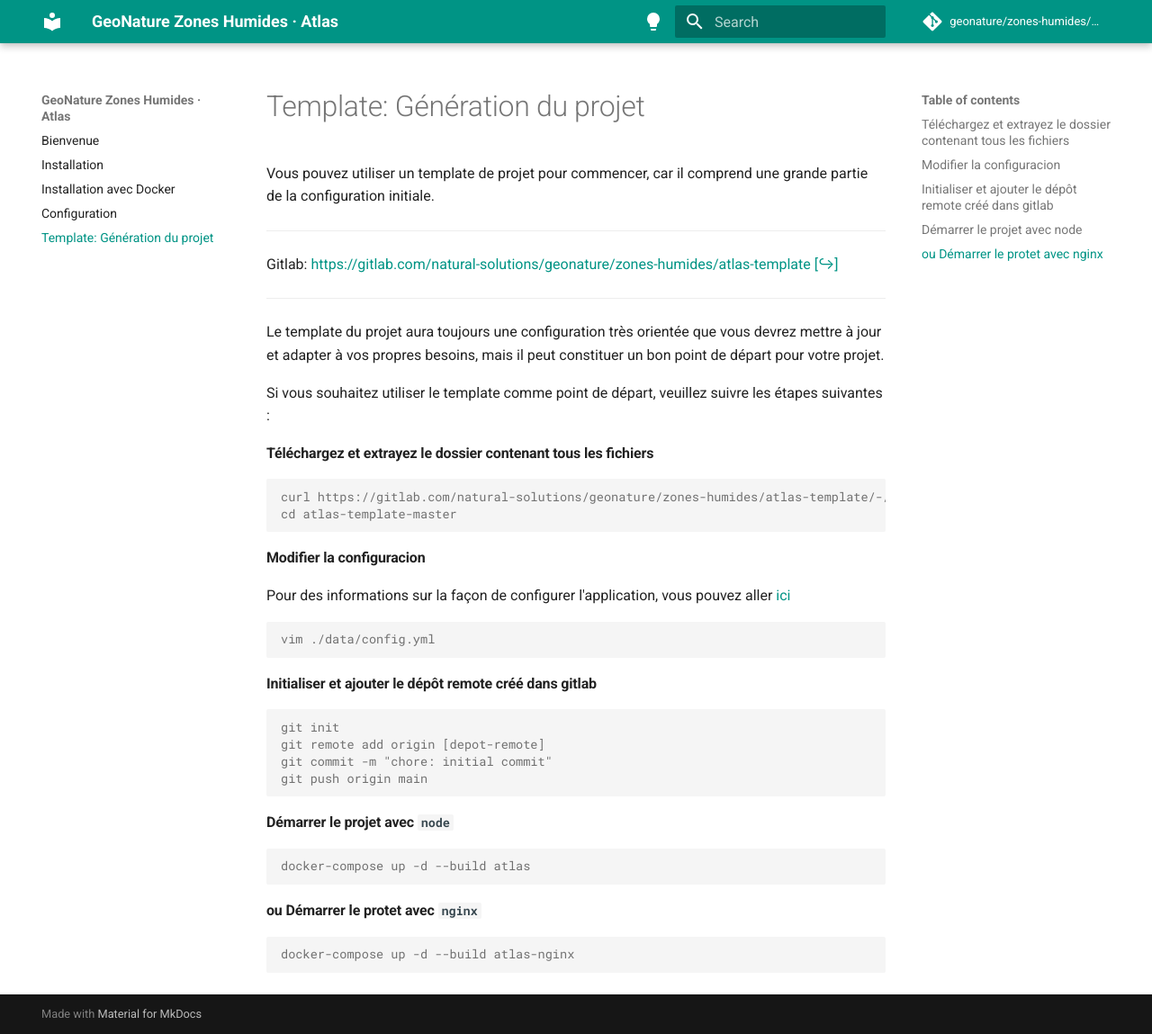
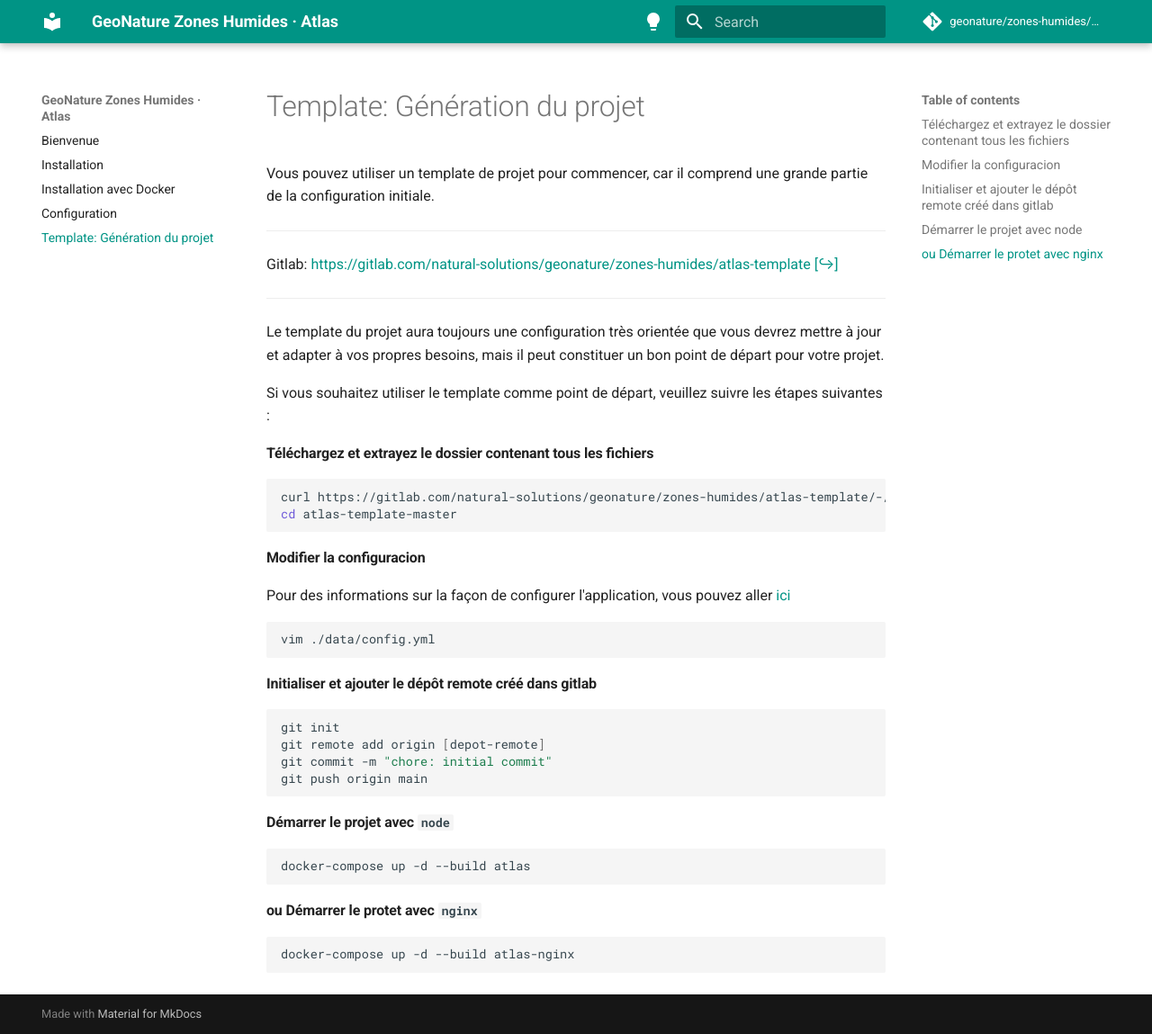
Before and after one commit to naturalsolutions/GeoNature-ZH-atlas, an MkDocs documentation site: the page built from docs/template.md, in a window 1280 px wide and 1149 px high. Shown: the whole window at 90% size. Built offline with MkDocs 1.6.1 and Material for MkDocs 9.7.7, drawn with Linux system fonts in a browser that asks for light colours; comment, search, counter and statistics services are not loaded.

````diff
--- a/docs/template.md
+++ b/docs/template.md
@@ -12,7 +12,7 @@ Si vous souhaitez utiliser le template comme point de départ, veuillez suivre l
 
 #### Téléchargez et extrayez le dossier contenant tous les fichiers
 
-```console
+```bash
 curl https://gitlab.com/natural-solutions/geonature/zones-humides/atlas-template/-/archive/master/atlas-template-master.tar.gz | tar -xz
 cd atlas-template-master
 ```
@@ -21,13 +21,13 @@ cd atlas-template-master
 
 Pour des informations sur la façon de configurer l'application, vous pouvez aller [ici](/configuration)
 
-```console
+```bash
 vim ./data/config.yml
 ```
 
 #### Initialiser et ajouter le dépôt remote créé dans gitlab
 
-```console
+```bash
 git init
 git remote add origin [depot-remote]
 git commit -m "chore: initial commit"
@@ -36,12 +36,12 @@ git push origin main
 
 #### Démarrer le projet avec `node`
 
-```console
+```bash
 docker-compose up -d --build atlas
 ```
 
 #### ou Démarrer le protet avec `nginx`
 
-```console
+```bash
 docker-compose up -d --build atlas-nginx
 ```
--- a/mkdocs.yml
+++ b/mkdocs.yml
@@ -26,11 +26,12 @@ theme:
 markdown_extensions:
   - toc:
       permalink: true
-  - markdown.extensions.codehilite:
+  - codehilite:
       guess_lang: false
   - admonition
   - codehilite
   - extra
+  - pymdownx.highlight
   - pymdownx.superfences:
       custom_fences:
         - name: mermaid
````
Also changed, not shown: docs/configuration.md (+30 -27 lines).
